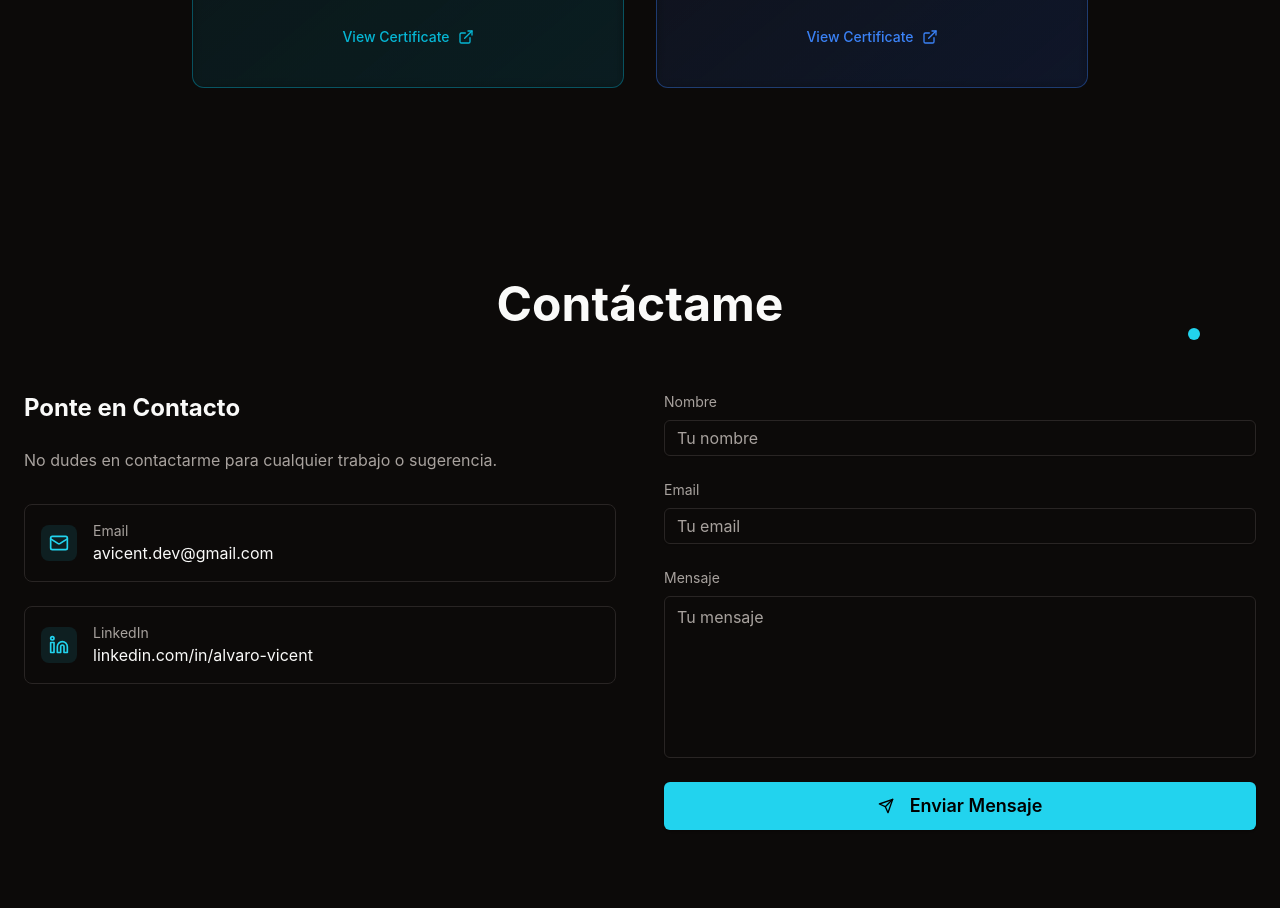
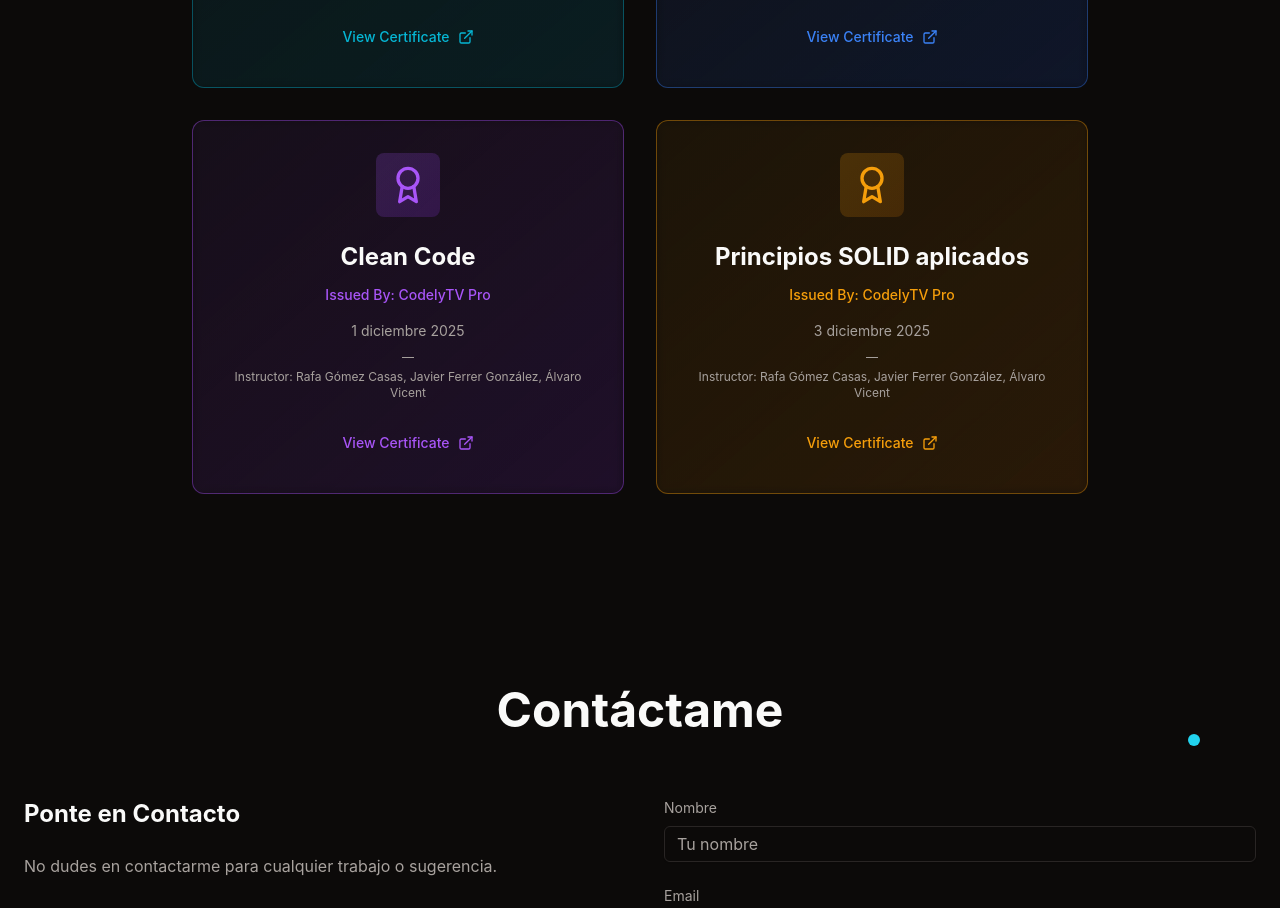
Before and after one commit to AvicentDev/mi-portfolio, a React (Vite) app: page / in a window 1280 px wide. Shown: the part 4540-5448 px from the top of the page. Built offline with nearby package versions, Linux system fonts and the light colour scheme.

Commit message:
add certifications

```diff
--- a/src/components/portfolio/CertificationsSection.jsx
+++ b/src/components/portfolio/CertificationsSection.jsx
@@ -32,7 +32,37 @@ export default function CertificationsSection() {
       color: "from-blue-500/20 to-blue-600/20",
       borderColor: "border-blue-500/30",
       iconColor: "text-blue-500"
+    },
+    {
+      id: 3,
+      title: "Clean Code",
+      issuer: "CodelyTV Pro",
+      issuedBy: "Issued By: CodelyTV Pro",
+      period: "1 diciembre 2025",
+      hours: "—", // No aparece en el certificado
+      instructor: "Rafa Gómez Casas, Javier Ferrer González, Álvaro Vicent",
+      certificateUrl: "", // Si tienes una URL, puedes añadirla aquí
+      pdfPath: "/certificates/clean-code.pdf",
+      color: "from-purple-500/20 to-purple-600/20",
+      borderColor: "border-purple-500/30",
+      iconColor: "text-purple-500"
+    },
+    {
+      id: 4,
+      title: "Principios SOLID aplicados",
+      issuer: "CodelyTV Pro",
+      issuedBy: "Issued By: CodelyTV Pro",
+      period: "3 diciembre 2025",
+      hours: "—", // No aparece en el certificado
+      instructor: "Rafa Gómez Casas, Javier Ferrer González, Álvaro Vicent",
+      certificateUrl: "", // Si tienes una URL pública, puedes añadirla aquí
+      pdfPath: "/certificates/principios-solid-aplicados.pdf",
+      color: "from-amber-500/20 to-amber-600/20",
+      borderColor: "border-amber-500/30",
+      iconColor: "text-amber-500"
     }
+
+
   ];
 
   const openCertificate = (cert) => {
```
Also changed, not shown: 1 other file (tests, documents, lock files or other folders).
